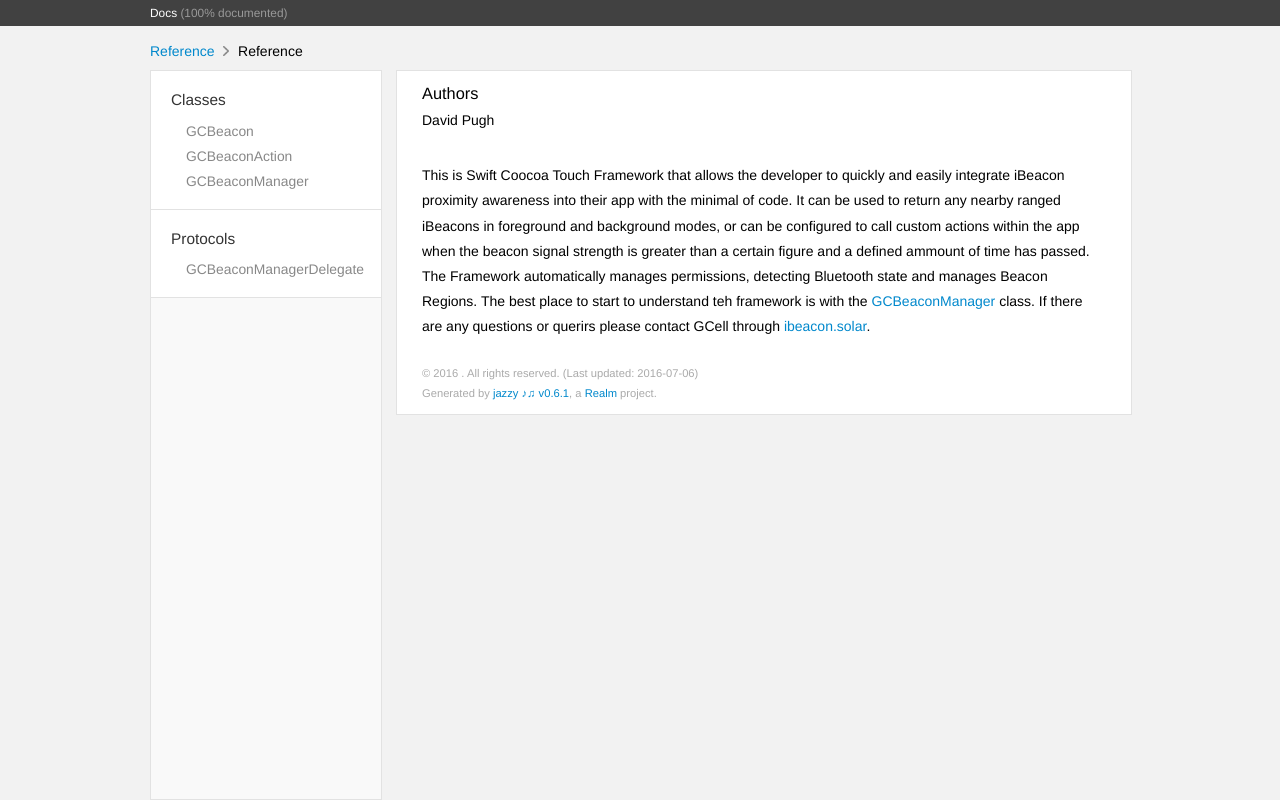
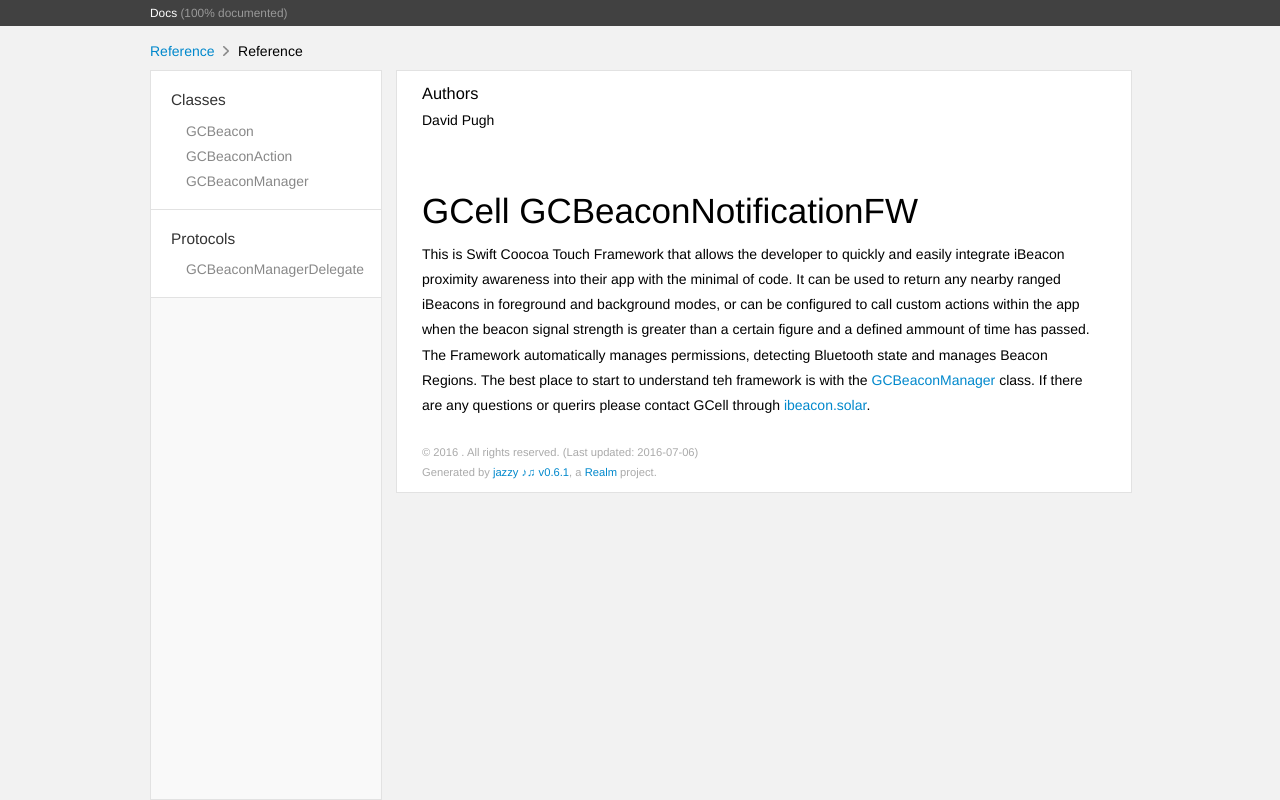
Before and after one commit to david-pugh-gcell/GCellNotificationFW_iOS, a plain HTML site: page docs/index.html in a window 1280 px wide. Drawn offline with Linux system fonts and the light colour scheme.

Commit message:
Update index.html
Added title

```diff
--- a/docs/index.html
+++ b/docs/index.html
@@ -57,6 +57,7 @@
             <a href='#authors' class='anchor' aria-hidden=true><span class="header-anchor"></span></a><h3 id='authors'>Authors</h3>
             <p>David Pugh</p>
             <br>
+            <h1>GCell GCBeaconNotificationFW</h1>
             <p>This is Swift Coocoa Touch Framework that allows the developer to quickly and easily integrate iBeacon proximity awareness into their app with the minimal of code.
             It can be used to return any nearby ranged iBeacons in foreground and background modes, or can be configured to call custom actions within the app when the beacon signal strength is greater than a certain figure and a defined ammount of time has passed.
             The Framework automatically manages permissions, detecting Bluetooth state and manages Beacon Regions. The best place to start to understand teh framework is with the <a href="Classes/GCBeaconManager.html">GCBeaconManager</a> class.
```
